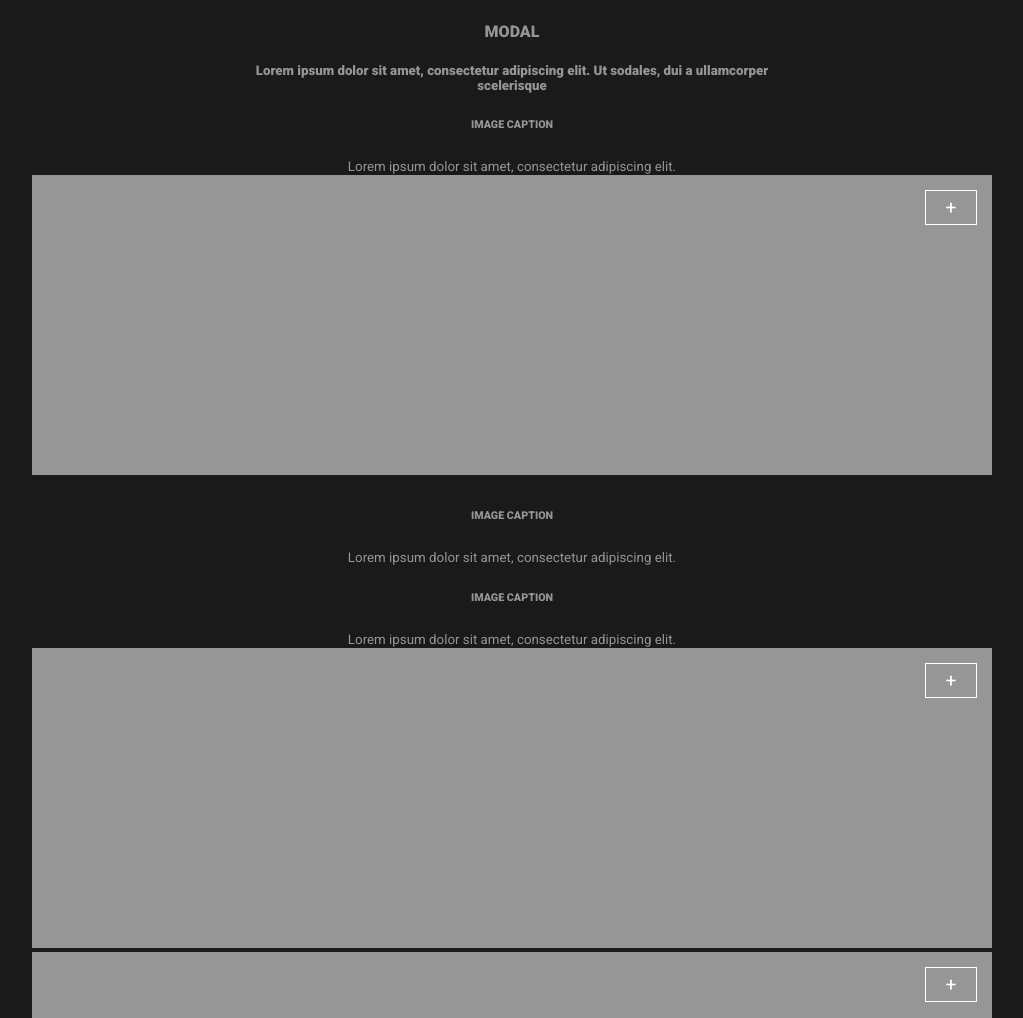
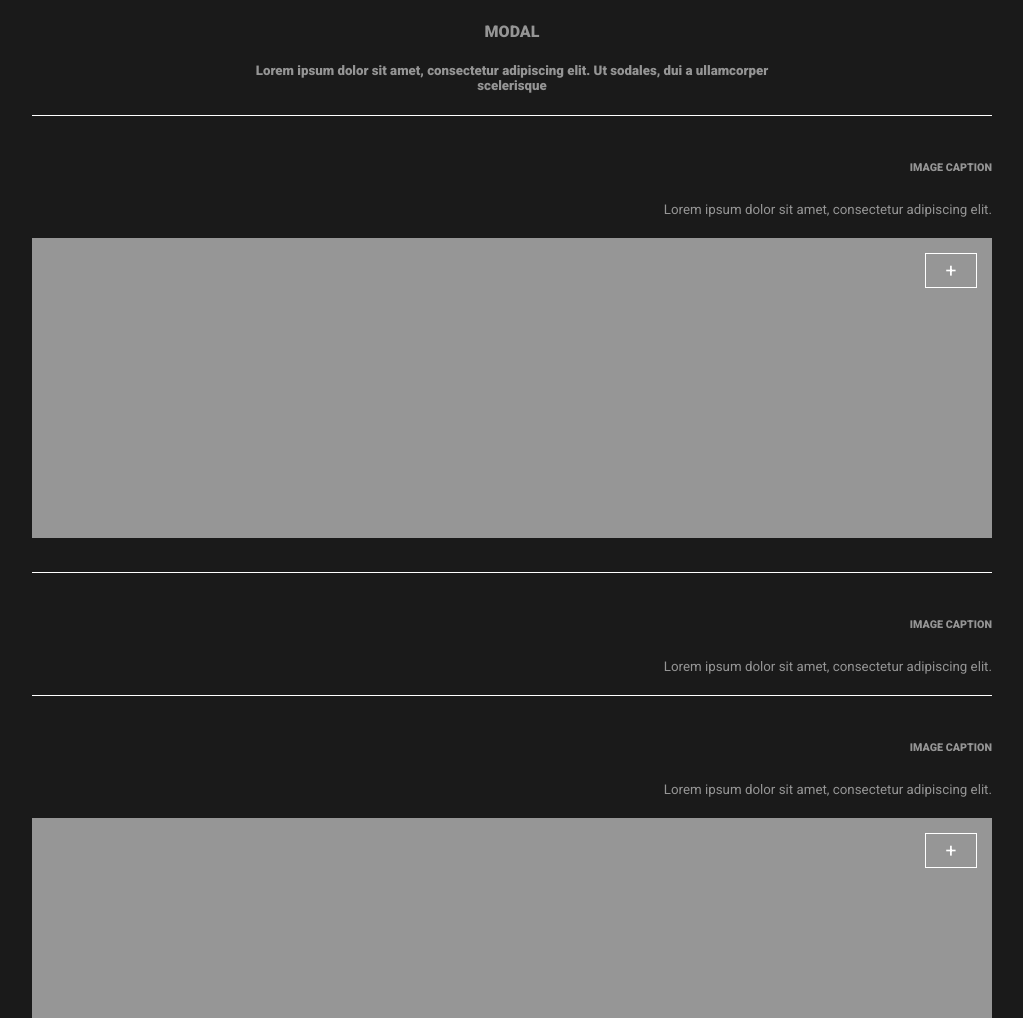
Before and after one commit to abuuzayr/amiculum, a website: page src/index.html in a window 1280 px wide. Shown: the part 4848-5866 px from the top of the page, without its empty margins (128-1151 px from the left). Drawn offline with nearby package versions, Linux system fonts and the light colour scheme; files that its build step writes are made by us from their sources; placeholder pictures from the web are drawn by us.

Commit message:
Add image caption styling

```diff
--- a/src/styles/styles.scss
+++ b/src/styles/styles.scss
@@ -132,3 +132,11 @@ nav {
 .text {
     width: 60%;
 }
+
+// image caption styling
+
+.caption {
+    border-top: 1px solid white;
+    text-align: right;
+    padding: 20px 0px;
+}
```
